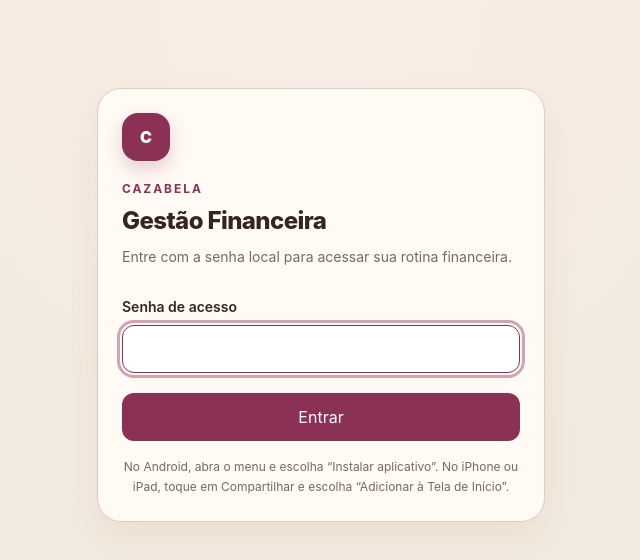
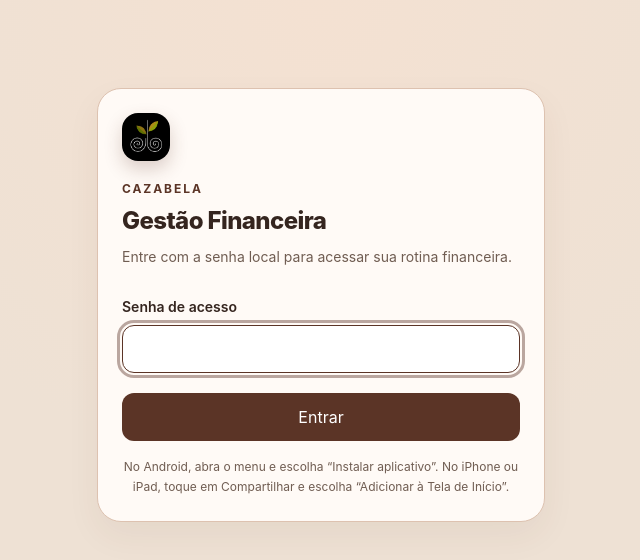
Before and after one commit to souabeldeoliveira/siga-financeiro, a Next.js app: page /login in a window 1280 px wide. Shown: the top 560 px of the page, without its empty margins (319-959 px from the left). Built offline with nearby package versions, Linux system fonts and the light colour scheme; no server answers.

Commit message:
Use earthy Cazabela visual identity

```diff
--- a/app/dashboard/page.tsx
+++ b/app/dashboard/page.tsx
@@ -20,7 +20,7 @@ export default async function DashboardPage({searchParams}:Props) {
     prisma.contract.findMany({ where: { status: "ACTIVE", lifecycleStatus: { not: "MOVING_OUT" }, endDate: { gte: now, lte: inThirtyDays } }, include: { property: true }, orderBy: { endDate: "asc" } }),searchParams
   ]);
   const isIptuAlert = now.getMonth() === 2 && now.getDate() === 10;
-  const cards = [{ label: "Cobranças abertas", count: charges, href: "/cobrancas", tone: "bg-[#f9e4da] text-[#8b422f]" }, { label: "Repasses pendentes", count: transfers, href: "/essa-semana", tone: "bg-[#f4e9c7] text-[#795c1c]" }, { label: "Contratos vencendo", count: expiring.length, href: "/contratos", tone: "bg-[#e7edf0] text-[#526671]" }];
+  const cards = [{ label: "Cobranças abertas", count: charges, href: "/cobrancas", tone: "bg-[#f4ddd2] text-[#804331]" }, { label: "Repasses pendentes", count: transfers, href: "/essa-semana", tone: "bg-[#eee0c9] text-[#71542c]" }, { label: "Contratos vencendo", count: expiring.length, href: "/contratos", tone: "bg-[#e7e0d9] text-[#5e5148]" }];
   const notifications: NotificationItem[] = [
     ...(charges > 0 ? [{ id: "open-charges", title: `${charges} cobrança(s) aguardando acompanhamento`, description: "Há aluguel pendente com uma etapa de cobrança aberta.", href: "/cobrancas", tone: "attention" as const }] : []),
     ...(transfers > 0 ? [{ id: "pending-transfers", title: `${transfers} repasse(s) pendente(s)`, description: "Verifique os comprovantes e conclua somente os repasses liberados.", href: "/essa-semana", tone: "warning" as const }] : []),
@@ -31,6 +31,6 @@ export default async function DashboardPage({searchParams}:Props) {
     <StatusMessage error={params.erro} success={params.sucesso}/><div className="grid gap-4 sm:grid-cols-3">{cards.map(card => <Link key={card.label} href={card.href}><Card className="transition hover:-translate-y-0.5"><span className={`inline-flex rounded-full px-2.5 py-1 text-xs font-bold ${card.tone}`}>{card.label}</span><p className="mt-4 text-4xl font-extrabold">{card.count}</p><p className="mt-1 text-sm text-[var(--muted)]">Ver detalhes</p></Card></Link>)}</div>
     <NotificationList title="Avisos importantes" items={notifications} />
     <section className="mt-6"><h2 className="mb-3 text-lg font-bold">Vencimentos próximos</h2>{expiring.length === 0 ? <Card><p className="text-sm text-[var(--muted)]">Nenhum contrato vence nos próximos 30 dias.</p></Card> : <div className="grid gap-3">{expiring.map(c => <Card key={c.id}><p className="font-bold">{c.property.title}</p><p className="mt-1 text-sm text-[var(--muted)]">Vence em {daysUntil(c.endDate, now)} dia(s).</p><div className="mt-3 flex flex-wrap gap-2"><form action={markMovingOut}><input type="hidden" name="id" value={c.id}/><button className="rounded-xl border border-[var(--border)] px-3 py-2 text-sm font-semibold">Em desocupação</button></form><form action={renewContract} className="flex gap-2"><input type="hidden" name="id" value={c.id}/><input type="date" name="endDate" required className="rounded-xl border border-[var(--border)] px-2 text-sm"/><button className="rounded-xl bg-[var(--brand)] px-3 py-2 text-sm font-bold text-white">Renovar</button></form></div></Card>)}</div>}</section>
-    <Link href="/essa-semana" className="mt-6 inline-flex min-h-12 items-center justify-center rounded-2xl bg-[var(--brand)] px-5 text-sm font-bold text-white shadow-[0_8px_18px_rgba(139,49,86,0.2)]">Ir para Essa Semana</Link>
+    <Link href="/essa-semana" className="mt-6 inline-flex min-h-12 items-center justify-center rounded-2xl bg-[var(--brand)] px-5 text-sm font-bold text-white shadow-[0_8px_18px_rgba(91,52,38,0.2)]">Ir para Essa Semana</Link>
   </>;
 }
--- a/app/globals.css
+++ b/app/globals.css
@@ -1,15 +1,15 @@
 @import "tailwindcss";
 
 :root {
-  --background: #f3eadf;
+  --background: #eee1d4;
   --foreground: #35251f;
-  --surface: #fffaf4;
-  --surface-soft: #f9eee5;
-  --border: #e2cdbd;
-  --brand: #8b3156;
-  --brand-dark: #66213e;
-  --muted: #786961;
-  --terracotta: #aa6048;
+  --surface: #fffaf6;
+  --surface-soft: #f4e5d9;
+  --border: #ddc2b0;
+  --brand: #5b3426;
+  --brand-dark: #3d2118;
+  --muted: #705d52;
+  --terracotta: #a8533d;
   --sage: #5e7d64;
   --straw: #f4df9a;
   --water: #dce8e8;
--- a/app/layout.tsx
+++ b/app/layout.tsx
@@ -17,7 +17,7 @@ export const metadata: Metadata = {
 export const viewport: Viewport = {
   width: "device-width",
   initialScale: 1,
-  themeColor: "#8b3156",
+  themeColor: "#5b3426",
 };
 
 export default function RootLayout({ children }: Readonly<{ children: React.ReactNode }>) {
--- a/app/login/page.tsx
+++ b/app/login/page.tsx
@@ -1,3 +1,4 @@
+import Image from "next/image";
 import { redirect } from "next/navigation";
 
 import { Card } from "@/components/cards/Card";
@@ -14,7 +15,7 @@ export default async function LoginPage() {
   return (
     <div className="mx-auto w-full max-w-md py-8 sm:py-16">
       <Card>
-        <span className="grid size-12 place-items-center rounded-2xl bg-[var(--brand)] text-base font-black text-white shadow-[0_8px_18px_rgba(139,49,86,0.22)]">C</span>
+        <Image src="/cazabela-app-icon.png" alt="Símbolo da Cazabela" width={48} height={48} preload className="size-12 rounded-2xl object-cover shadow-[0_8px_18px_rgba(91,52,38,0.22)]" />
         <p className="mt-5 text-xs font-bold uppercase tracking-[0.16em] text-[var(--brand)]">Cazabela</p>
         <h1 className="mt-2 text-2xl font-extrabold tracking-tight">Gestão Financeira</h1>
         <p className="mt-2 text-sm leading-6 text-[var(--muted)]">Entre com a senha local para acessar sua rotina financeira.</p>
--- a/app/manifest.ts
+++ b/app/manifest.ts
@@ -9,8 +9,8 @@ export default function manifest(): MetadataRoute.Manifest {
     lang: "pt-BR",
     start_url: "/dashboard",
     display: "standalone",
-    background_color: "#f3eadf",
-    theme_color: "#8b3156",
+    background_color: "#eee1d4",
+    theme_color: "#5b3426",
     categories: ["business", "finance"],
     icons: [
       { src: "/cazabela-app-icon.png", sizes: "1254x1254", type: "image/png", purpose: "any" },
--- a/components/layout/AppShell.tsx
+++ b/components/layout/AppShell.tsx
@@ -11,11 +11,11 @@ export function AppShell({ children }: AppShellProps) {
   const pathname = usePathname();
 
   if (pathname === "/login") {
-    return <main className="min-h-screen bg-[radial-gradient(circle_at_top,_#f9eee5,_var(--background)_48%)] px-4 py-6 sm:px-6">{children}</main>;
+    return <main className="min-h-screen bg-[radial-gradient(circle_at_top,_#f4e1d2,_var(--background)_48%)] px-4 py-6 sm:px-6">{children}</main>;
   }
 
   return (
-    <div className="min-h-screen bg-[radial-gradient(circle_at_top,_#f9eee5,_var(--background)_48%)] lg:grid lg:grid-cols-[17rem_minmax(0,1fr)]">
+    <div className="min-h-screen bg-[radial-gradient(circle_at_top,_#f4e1d2,_var(--background)_48%)] lg:grid lg:grid-cols-[17rem_minmax(0,1fr)]">
       <Sidebar />
       <div className="min-w-0">
         <MobileNav />
--- a/components/layout/MobileNav.tsx
+++ b/components/layout/MobileNav.tsx
@@ -1,6 +1,7 @@
 "use client";
 
 import Link from "next/link";
+import Image from "next/image";
 
 import { logout } from "@/app/login/actions";
 
@@ -10,7 +11,7 @@ export function MobileNav() {
   return (
     <header className="sticky top-0 z-20 border-b border-[var(--border)] bg-[var(--background)]/95 backdrop-blur lg:hidden">
       <div className="flex items-center gap-3 px-4 py-3">
-        <Link href="/dashboard" className="grid size-10 shrink-0 place-items-center rounded-2xl bg-[var(--brand)] text-sm font-black text-white shadow-[0_6px_14px_rgba(139,49,86,0.2)]" aria-label="Cazabela — Gestão Financeira — Dashboard">C</Link>
+        <Link href="/dashboard" className="shrink-0" aria-label="Cazabela — Gestão Financeira — Dashboard"><Image src="/cazabela-app-icon.png" alt="" width={40} height={40} className="size-10 rounded-2xl object-cover shadow-[0_6px_14px_rgba(91,52,38,0.2)]" /></Link>
         <div className="min-w-0 flex-1">
           <p className="truncate text-sm font-bold">Cazabela</p>
           <p className="text-xs text-[var(--muted)]">Gestão Financeira</p>
--- a/components/layout/NavLinks.tsx
+++ b/components/layout/NavLinks.tsx
@@ -20,8 +20,8 @@ export function NavLinks({ mobile = false }: NavLinksProps) {
         prefetch={true}
         aria-current={isActive ? "page" : undefined}
         className={mobile
-          ? `shrink-0 rounded-full px-4 py-2 text-sm font-medium transition ${isActive ? "bg-[var(--brand)] text-white shadow-[0_5px_12px_rgba(139,49,86,0.18)]" : "bg-[var(--surface)] text-[var(--foreground)] ring-1 ring-[var(--border)] hover:bg-[var(--surface-soft)]"}`
-          : `flex min-h-11 items-center rounded-xl px-4 py-2.5 text-sm font-medium transition ${isActive ? "bg-[#f3dde5] text-[var(--brand-dark)]" : "text-[var(--muted)] hover:bg-[var(--surface-soft)] hover:text-[var(--foreground)]"}`}
+          ? `shrink-0 rounded-full px-4 py-2 text-sm font-medium transition ${isActive ? "bg-[var(--brand)] text-white shadow-[0_5px_12px_rgba(91,52,38,0.18)]" : "bg-[var(--surface)] text-[var(--foreground)] ring-1 ring-[var(--border)] hover:bg-[var(--surface-soft)]"}`
+          : `flex min-h-11 items-center rounded-xl px-4 py-2.5 text-sm font-medium transition ${isActive ? "bg-[#f1dfd2] text-[var(--brand-dark)]" : "text-[var(--muted)] hover:bg-[var(--surface-soft)] hover:text-[var(--foreground)]"}`}
       >
         {item.label}
       </Link>
--- a/components/layout/Sidebar.tsx
+++ b/components/layout/Sidebar.tsx
@@ -1,6 +1,7 @@
 "use client";
 
 import Link from "next/link";
+import Image from "next/image";
 
 import { logout } from "@/app/login/actions";
 
@@ -11,7 +12,7 @@ export function Sidebar() {
     <aside className="hidden min-h-screen border-r border-[var(--border)] bg-[var(--surface)]/90 lg:sticky lg:top-0 lg:flex lg:h-screen lg:flex-col">
       <div className="border-b border-[var(--border)] px-6 py-7">
         <Link href="/dashboard" className="inline-flex items-center gap-3" aria-label="Cazabela — Gestão Financeira — Dashboard">
-          <span className="grid size-11 place-items-center rounded-2xl bg-[var(--brand)] text-base font-black text-white shadow-[0_8px_18px_rgba(139,49,86,0.22)]">C</span>
+          <Image src="/cazabela-app-icon.png" alt="Símbolo da Cazabela" width={44} height={44} className="size-11 rounded-2xl object-cover shadow-[0_8px_18px_rgba(91,52,38,0.22)]" />
           <span>
             <span className="block text-base font-bold tracking-tight">Cazabela</span>
             <span className="block text-xs text-[var(--muted)]">Gestão Financeira</span>
```
